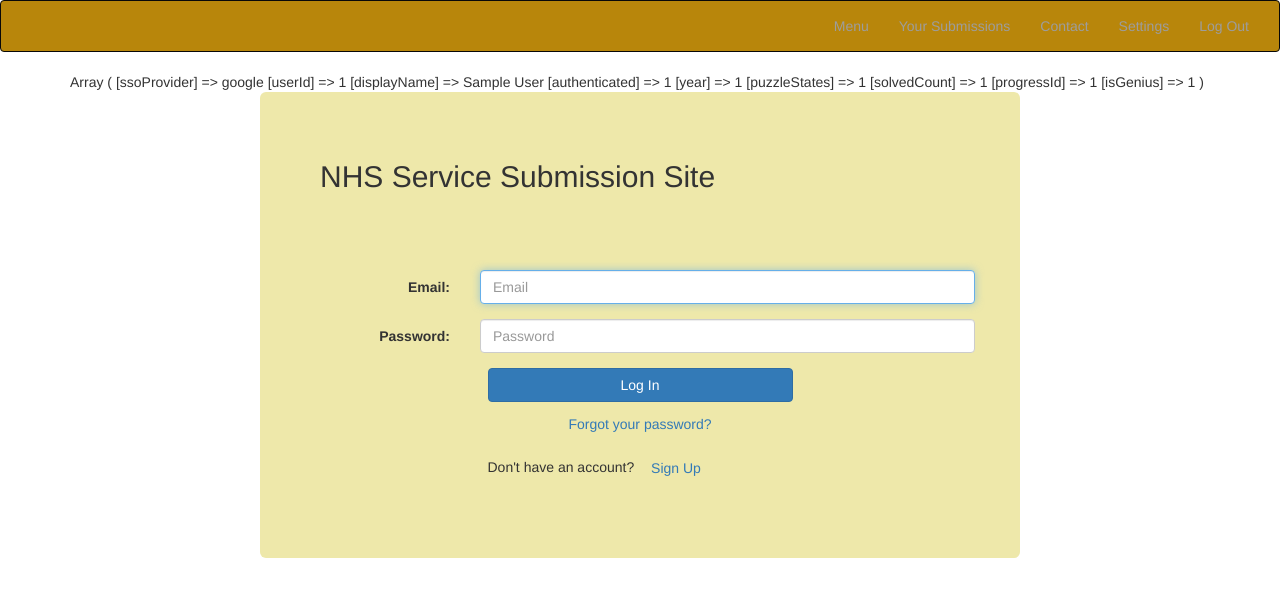
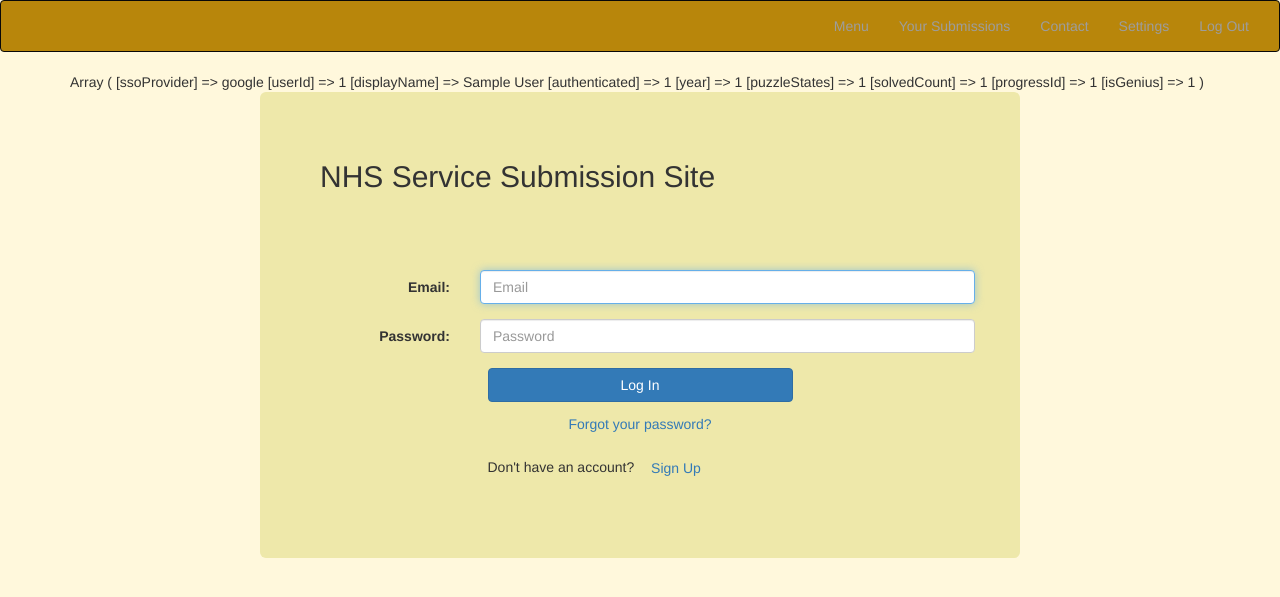
Before and after one commit to JDemong24/NHS-Service-Submission, a PHP site: page / in a window 1280 px wide. Shown: the top 597 px of the page. Run offline with PHP 8.4, Linux system fonts and the light colour scheme; the visitor is signed in with stand-in values (Sample User, id 1); some libraries are stand-ins or nearby versions; some web fonts are replaced.

Commit message:
css changes

```diff
--- a/web/edit.php
+++ /dev/null
@@ -1,4 +0,0 @@
-<link rel="stylesheet" href="styles.css">
-<?php
-    status
-?>
--- a/web/index.php
+++ b/web/index.php
@@ -39,7 +39,7 @@
         <link href="css/bootstrap.min.css"                 rel="stylesheet" type="text/css" />
         <link href="css/font-awesome.css"                  rel="styleSheet" type="text/css" />
         <link href="css/piday.css?v=<?php echo rand(); ?>" rel="stylesheet" type="text/css" />
-        <link rel="stylesheet" href="styles.css">
+        <link rel="stylesheet" href="styles.css?v=<?php echo rand(); ?>">
 
         <!-- Google Fonts -->
         <link rel="preconnect" href="https://fonts.googleapis.com">
@@ -96,20 +96,20 @@
                     </button>
                 </div>
                 <div class="collapse navbar-collapse" id="navbar-collapse-1">
-                    <ul class="nav navbar-nav navbar-right">
+                    <ul id="navigation"class="nav navbar-nav navbar-right">
                         <?php if (isset($_SESSION['authenticated']) && $_SESSION['authenticated']) { ?>
-                            <li><a href="index.php?content=menu">Menu</a></li>
-                            <li><a href="index.php?content=list">Your Submissions</a></li>
+                            <li ><a href="index.php?content=menu">Menu</a></li>
+                            <li class="navigation"><a class="navigation"href="index.php?content=list">Your Submissions</a></li>
                         <?php } ?>
-                        <li><a href="index.php?content=contact">Contact</a></li>
+                        <li class="navigation"><a class="navigation"href="index.php?content=contact">Contact</a></li>
                         <?php if (!isset($_SESSION['authenticated']) || !$_SESSION['authenticated']) { ?>
-                            <li><a href="index.php?content=login">Log In</a></li>
+                            <li ><a class="navigation" href="index.php?content=login">Log In</a></li>
                         <?php } else { ?>
-                            <li><a href="index.php?content=settings">Settings</a></li>
+                            <li class="navigation"><a class="navigation"href="index.php?content=settings">Settings</a></li>
                             <?php if ($_SESSION['ssoProvider'] == "google") { ?>
-                                <li><a href="#" onclick="googleSignOut()">Log Out</a></li>
+                                <li class="navigation"><a class="navigation"href="#" onclick="googleSignOut()">Log Out</a></li>
                             <?php } else { ?>
-                                <li><a href="logout.php">Log Out</a></li>
+                                <li class="navigation"><a class="navigation"href="logout.php">Log Out</a></li>
                             <?php } ?>
                         <?php } ?>
                     </ul>
--- a/web/insert.php
+++ b/web/insert.php
@@ -20,10 +20,10 @@
 
 // Build the INSERT statement
 $sql = <<<SQL
-INSERT INTO submissions (sub_date, sub_first_name, sub_last_name,
+INSERT INTO submissions (sub_user_id, sub_date, sub_first_name, sub_last_name,
 sub_service_title, sub_service_description, sub_grade_level, sub_hours, sub_supervisor_name,
 sub_supervisor_phone_number, sub_submittee_email, sub_supervisor_email)
-       VALUES ('{$date}', '{$firstname}', '{$lastname}', '{$protitle}', '{$desc}', '{$grade}', $hours, '{$supervisorname}',
+       VALUES ({$_SESSION['userId']}, '{$date}', '{$firstname}', '{$lastname}', '{$protitle}', '{$desc}', '{$grade}', $hours, '{$supervisorname}',
        '{$supphonenum}', '{$contactEmail}', '{$supemail}')
 SQL;
 
--- a/web/library.php
+++ b/web/library.php
@@ -52,38 +52,6 @@
 verify_authentication();
 
 $dbh = get_database_connection();
-
-/*
- * Creates a `progress` record for the given challenge year and returns the ID of that new
- * record.
- *
- * $year - the year for the `progress` record to create
- */
-function create_progress($year)
-{
-    global $dbh;
-    $defaultPuzzleStates = array();
-    $challenge = get_challenge($year);
-    foreach ($challenge->puzzle as $puzzle)
-    {
-        $defaultPuzzleStates[] = 0;
-    }
-
-    $defaultPuzzleStatesSerialized = serialize($defaultPuzzleStates);
-
-    $sql = <<<SQL
-    INSERT INTO progress (user_id, year, puzzle_states, completion_time)
-    VALUES ({$_SESSION['userId']}, {$year}, '{$defaultPuzzleStatesSerialized}', null)
-SQL;
-
-    $progressId = 0;
-    if (mysqli_query($dbh, $sql))
-    {
-        $progressId = mysqli_insert_id($dbh);
-    }
-
-    return $progressId;
-}
 
 /*
  * Creates a `puzzle_progress` record for the given progress ID and puzzle ID if one does not
--- a/web/styles.css
+++ b/web/styles.css
@@ -6,6 +6,19 @@
 background-color:darkgoldenrod;
 }
 
-.navbar-collapse {
-color: black;
+
+.pending{
+    color:darkkhaki;
 }
+
+.approved{
+    color: aquamarine;
+}
+
+.rejected{
+    color: crimson;
+}
+
+body{
+    background-color:cornsilk ;
+}
```
Also changed, not shown: db/NHS Form Submission Database.sql (+4 -3 lines), web/api/updateStatus.php (added, +10 -0 lines), web/list.php (+29 -15 lines).
